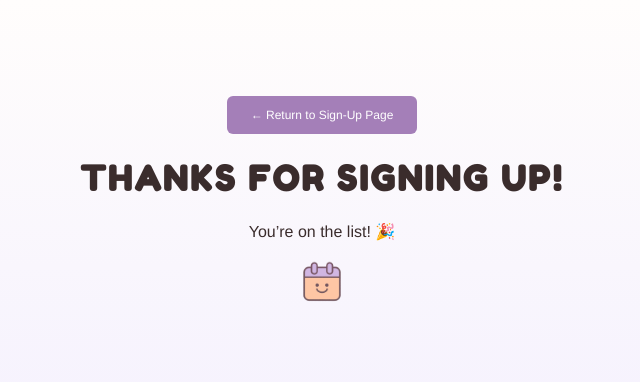
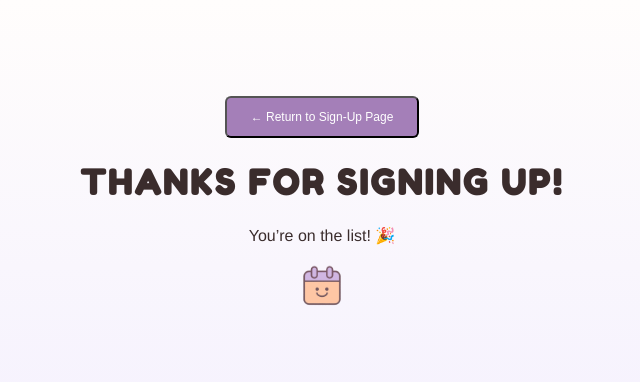
Before and after one commit to sm0lstack/dupree_signup, a website: page thanks.html in a window 1280 px wide. Shown: the whole page, without its empty margins (318-958 px from the left). Drawn offline with Linux system fonts and the light colour scheme.

```diff
--- a/thanks.html
+++ b/thanks.html
@@ -9,7 +9,7 @@
   <h2 id="welcome-msg" class="welcome-flash"></h2>
 
   <div class="page-wrapper" style="text-align: center; margin-top: 4rem;">
-    <a href="/" class="back-btn">← Return to Sign-Up Page</a>
+    <button class="back-btn" onclick="window.location.href='/'">← Return to Sign-Up Page</button>
     <h1>Thanks for Signing Up!</h1>
     <p>You’re on the list! 🎉</p>
 
```
